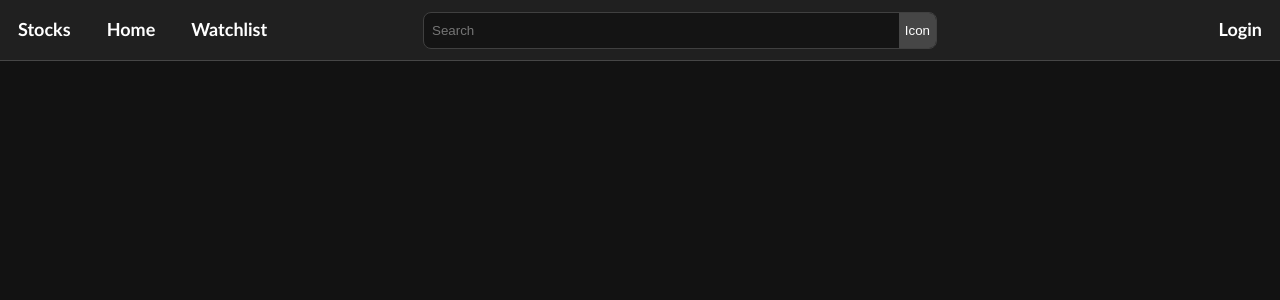
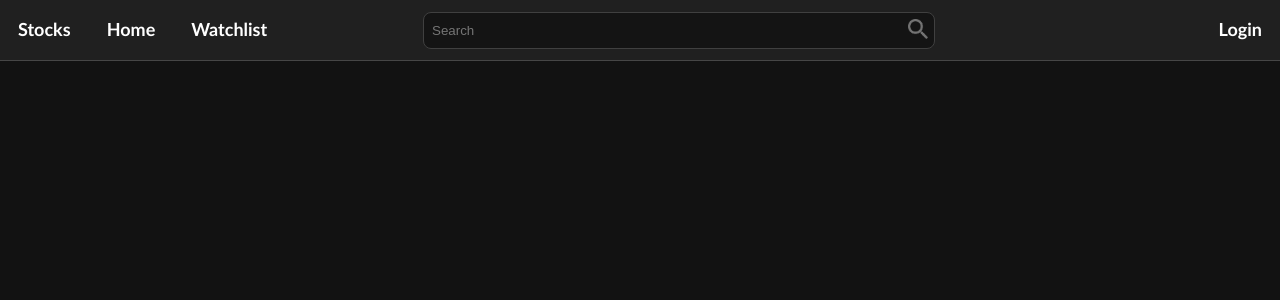
Before and after one commit to jeevankumar99/project_resurrect, a Django app: page / in a window 1280 px wide. Shown: the top 300 px of the page. Run offline with Django 3.2, Linux system fonts and the light colour scheme; some libraries are stand-ins or nearby versions.

Commit message:
Search-style, autocomplete done. TODO- style autocomplete.

```diff
--- a/stock/static/stock/components.js
+++ b/stock/static/stock/components.js
@@ -1,3 +1,5 @@
+const searchIcon = "/static/stock/images/search-icon2.png"
+
 class Autocomplete extends React.Component {
 	constructor(props) {
 		super(props);
@@ -6,8 +8,12 @@
 		}
 	}
 	handleChange = (event) => {
-		console.log(String(event.target.value))
+		let elementID = event.target.id
 		let keyword = String(event.target.value)
+		let searchIcon = document.querySelector('#top-bar-search-icon');
+		console.log(keyword.length)
+		if (keyword !== '') {
+			searchIcon.style.filter = "brightness(100%)";
 			let stockList = [];
 			fetch(`https://apidojo-yahoo-finance-v1.p.rapidapi.com/auto-complete?q=${keyword}&region=US`, {
 				"method": "GET",
@@ -18,25 +24,38 @@
 			})
 			.then(response => response.json())
 			.then(data => {
-			console.log(data);
+				let new_keyword = document.querySelector(`#${elementID}`).value;
+				if (new_keyword !== '') {
 					data.quotes.forEach(stock => {
-				let para = (<p key={stock.symbol}>{stock.symbol}, {stock.longName}</p>)
+						let para = (<p key={stock.symbol}>{stock.symbol} - {stock.longname}</p>)
 						stockList.push(para)
 					})
-			this.setState(state => ({
-				suggestions: stockList
+					this.setState(() => ({
+						suggestions: <div id="search-suggestions">{stockList}</div>
 					}))
+				}
 			})
-		.catch(err => {
-			console.error(err);
-		});
 		}
+		else {
+			this.handleFocusOut();
+			searchIcon.style.filter = "brightness(45%)"
+		}
+	}
+
+	handleFocusOut = () => {
+		this.setState(() => ({
+			suggestions: null
+		}))
+	}
+
 	 render() {
 		 return (
+			 <div>
 				<div id="top-bar-search">
-			<input onChange={event => this.handleChange(event)} class="search-components" id="top-bar-search-bar" type="text" placeholder="Search"/>
-				<button class="search-components" id="top-bar-search-button">Icon</button>
-				<div id="search-suggestions">{this.state.suggestions}</div>
+					<input onFocus={event=> this.handleChange(event)} onChange={event => this.handleChange(event)} onBlur={this.handleFocusOut} className="search-components" id="top-bar-search-bar" type="text" placeholder="Search"/>
+					<img src={searchIcon} className="search-components" id="top-bar-search-icon"/>
+				</div>
+				{this.state.suggestions}
 			</div>
 		 )
 	 }
--- a/stock/static/stock/styles.css
+++ b/stock/static/stock/styles.css
@@ -43,7 +43,6 @@ body {
 }
 
 #top-bar-search {
-    width: 100%;
     display: flex;
     height: 35px;
     border-radius: 8px;
@@ -69,17 +68,28 @@ body {
     outline: none;
 }
 
-#top-bar-search-button {
-    height: 35px;
-    border-radius: 0px 7px 7px 0px;
-    color: white;
-    border: 0px;
-    background-color: rgb(70, 70, 70);
+#top-bar-search-icon {
+    width: 20px;
+    height: 20px;
+    margin: 6px 6px 0px 0px;
+    filter: brightness(0.45);
 }
 
+#top-bar-search-icon:hover {
+    cursor: pointer;
+    filter: brightness(1.0)
+}
+
+
 #search-suggestions {
-    position: block;
-    background-color: black;
+    background-color: rgb(20, 20, 20);
+    border-radius: 0px 0px 10px 10px;
+    border-left: 1px solid rgb(64, 64, 64);
+    border-bottom: 1px solid rgb(64, 64, 64);
+    border-right: 1px solid rgb(64, 64, 64);
+    padding: 4px;
+    color: white;
+    margin-top: -6px;
 }
 
 #top-bar-profile, #top-bar-login {
```
Also changed, not shown: stock/static/stock/images/search-icon.png (added), stock/static/stock/images/search-icon2.png (added). Lines whose indentation alone changed are shown as unchanged.
